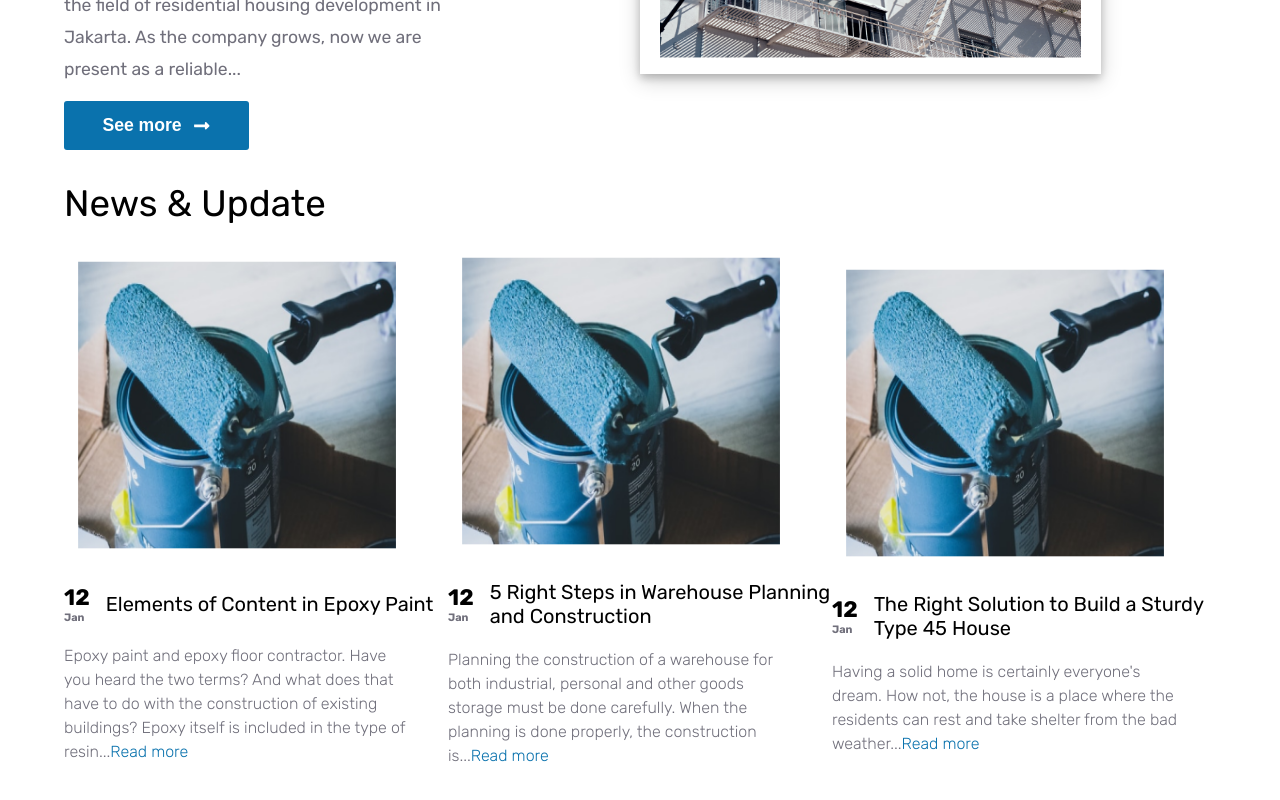
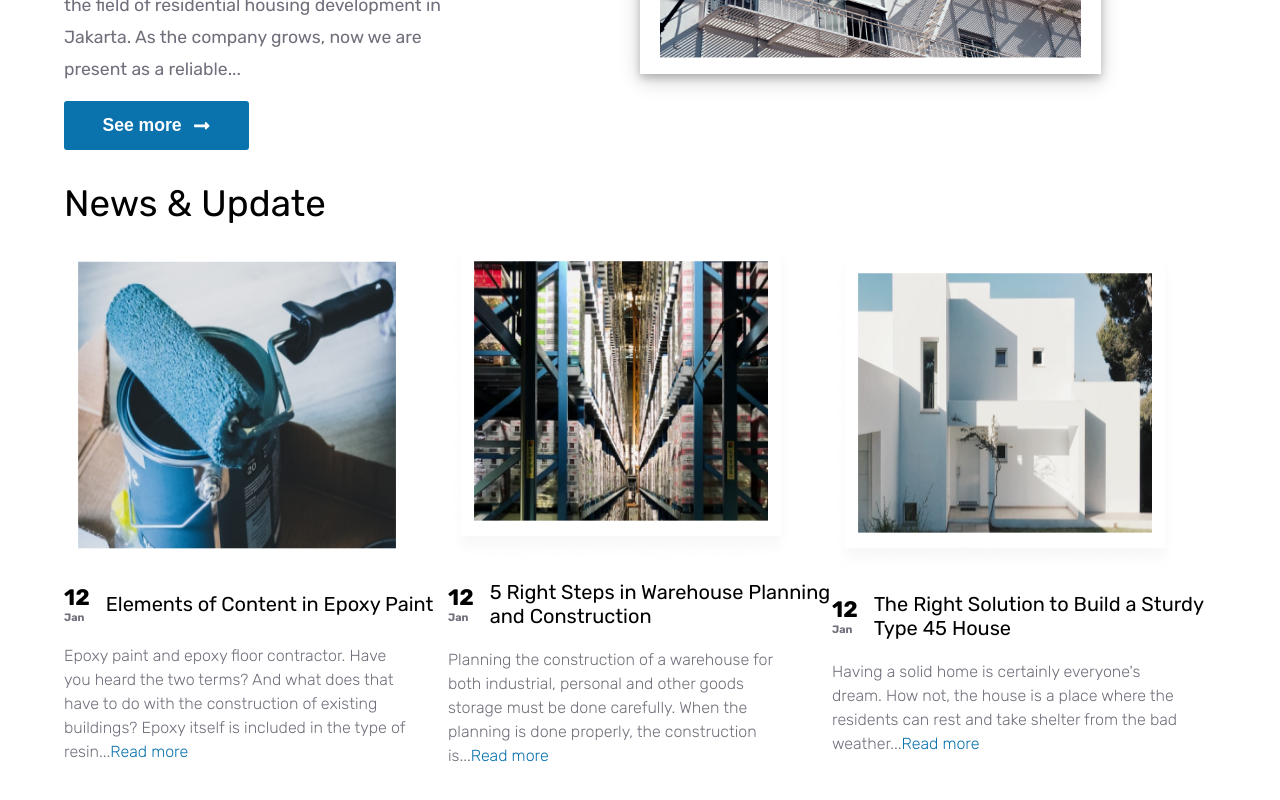
Before and after one commit to samojeyinka/architect-website, a React (Create React App) app: page / in a window 1280 px wide. Shown: the part 2618-3418 px from the top of the page. Built offline with nearby package versions, Linux system fonts and the light colour scheme.

Commit message:
made changes to blog section

```diff
--- a/src/assets/images.js
+++ b/src/assets/images.js
@@ -18,6 +18,8 @@ import owner from '../assets/owner.png';
 import ownerBg from '../assets/owner-bg.png';
 import storyBanner from '../assets/storyBanner.png';
 import blog1 from '../assets/blog1.png';
+import blog2 from '../assets/blog2.png';
+import blog3 from '../assets/blog3.png';
 
 export {
     logo,
@@ -39,5 +41,7 @@ export {
     owner,
     ownerBg,
     storyBanner,
-    blog1
+    blog1,
+    blog2,
+    blog3
 }
--- a/src/components/Blog.js
+++ b/src/components/Blog.js
@@ -1,5 +1,5 @@
 import React from 'react'
-import { blog1 } from '../assets/images';
+import { blog1,blog2,blog3 } from '../assets/images';
 import '../stylesheets/ServicesStyles.css';
 import { Link } from 'react-router-dom';
 import '../stylesheets/BlogStyles.css';
@@ -27,7 +27,7 @@ const Blog = () => {
                         </div>
 
                         <div className='sb-box'>
-                            <img src={blog1} alt='Industrial' />
+                            <img src={blog2} alt='Industrial' />
                             <div className='date-title'><span><h5>12</h5><h6>Jan</h6></span><b>5 Right Steps in Warehouse Planning and Construction</b></div>
                             <p>Planning the construction of a
                                 warehouse for both industrial,
@@ -38,7 +38,7 @@ const Blog = () => {
                         </div>
 
                         <div className='sb-box'>
-                            <img src={blog1} alt='Industrial' />
+                            <img src={blog3} alt='Industrial' />
                             <div className='date-title'><span><h5>12</h5><h6>Jan</h6></span><b>The Right Solution to Build a Sturdy Type 45 House</b></div>
                             <p>Having a solid home is certainly
                                 everyone's dream. How not, the
```
Also changed, not shown: src/assets/blog2.png (added), src/assets/blog3.png (added).
